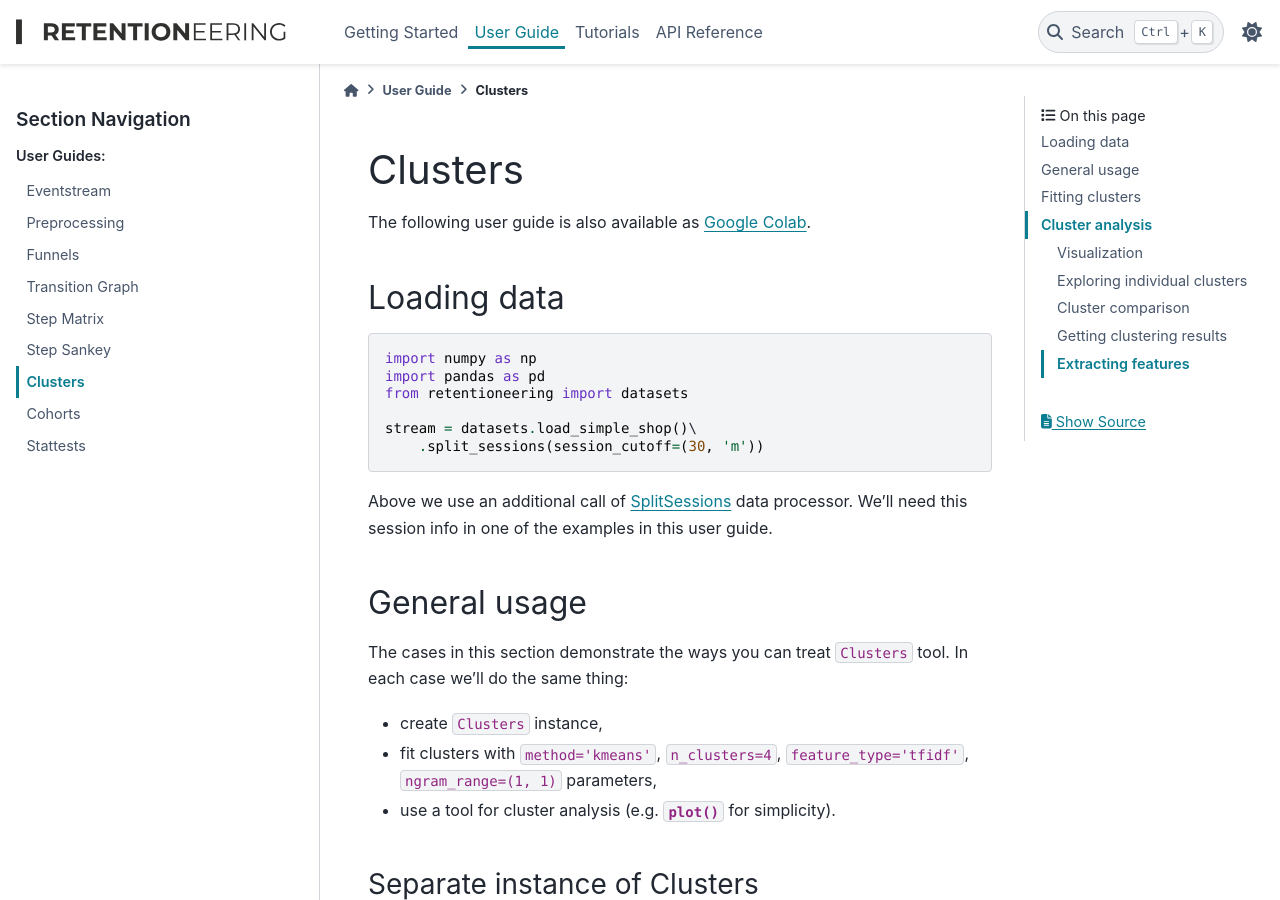
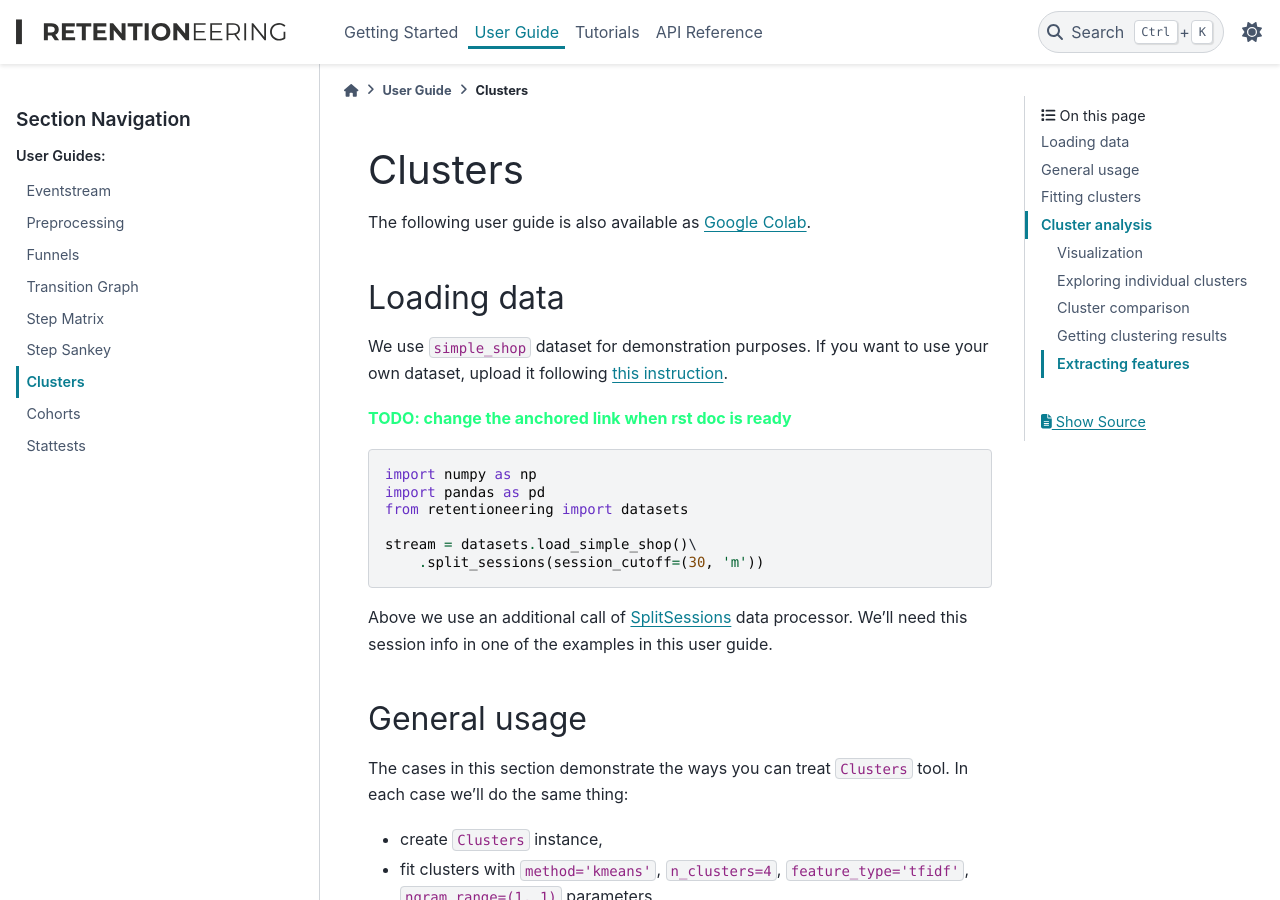
Before and after one commit to retentioneering/retentioneering-tools, a Sphinx documentation site: the page built from docs/source/user_guides/clusters.rst, in a window 1280 px wide and 900 px high. Built offline with Sphinx 7.4.7 and the PyData theme 0.15.4, drawn with Linux system fonts in a browser that asks for light colours; comment, search, counter and statistics services are not loaded; some of the changed text lies outside the part shown.

Commit message:
Some small fixes on clusters user guide.

```diff
--- a/docs/source/user_guides/clusters.rst
+++ b/docs/source/user_guides/clusters.rst
@@ -13,6 +13,11 @@
 
 Loading data
 ------------
+
+We use ``simple_shop`` dataset for demonstration purposes. If you want to use your
+own dataset, upload it following :doc:`this instruction</user_guides/eventstream>`.
+
+:red:`TODO: change the anchored link when rst doc is ready`
 
 .. code-block:: python
 
@@ -352,8 +357,8 @@
 Getting clustering results
 ~~~~~~~~~~~~~~~~~~~~~~~~~~
 
-If you want to explicitly get the results of the clustering (i.
-. mapping rule ``user_id -> cluster_id``), there are two methods
+If you want to explicitly get the results of the clustering (i.e.
+mapping rule ``user_id -> cluster_id``), there are two methods
 to do this.
 
 :py:meth:`Clusters.user_clusters()<src.tooling.clusters.clusters.Clusters.user_clusters>`
```
Also changed, not shown: other parts of docs/source/user_guides/clusters.rst (+1 -1 lines), 1 other file.
